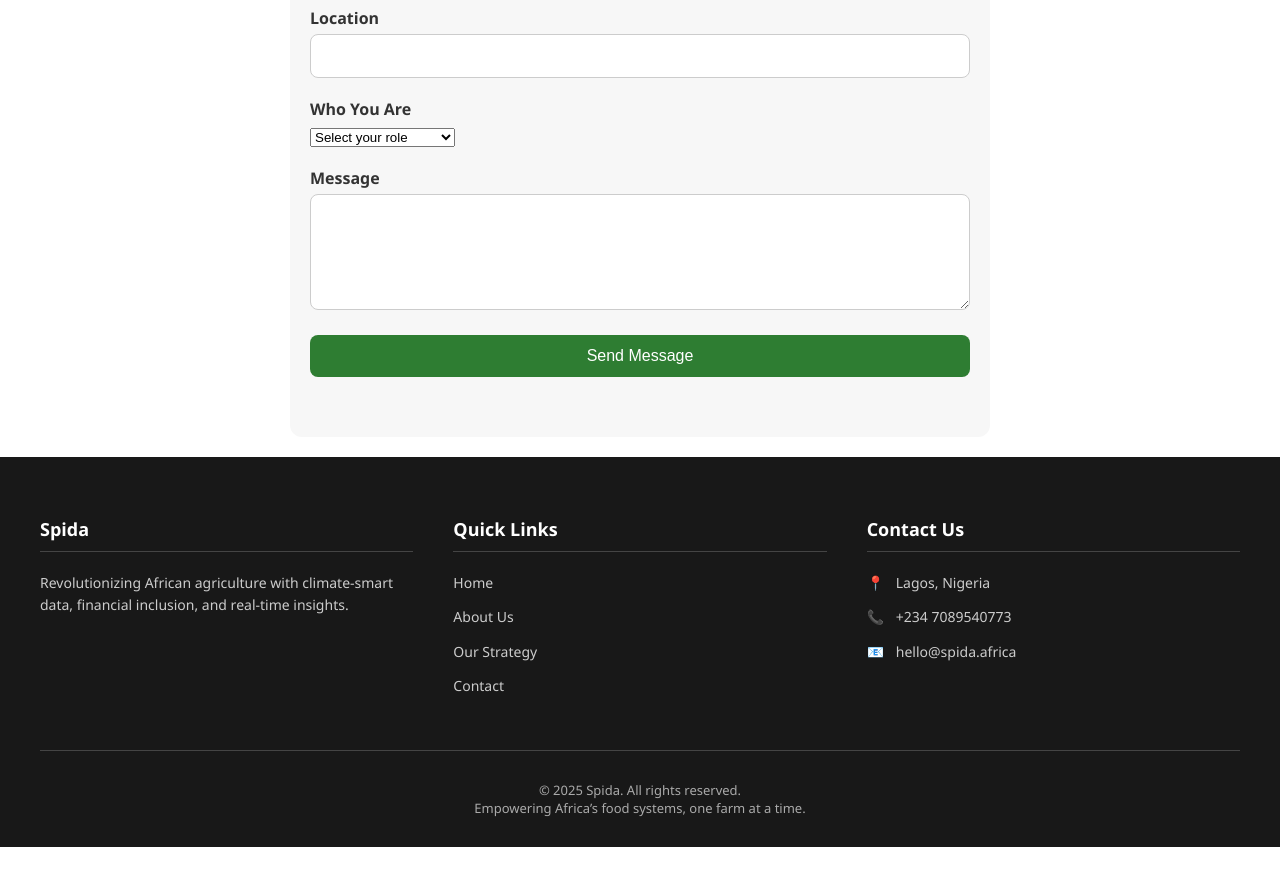
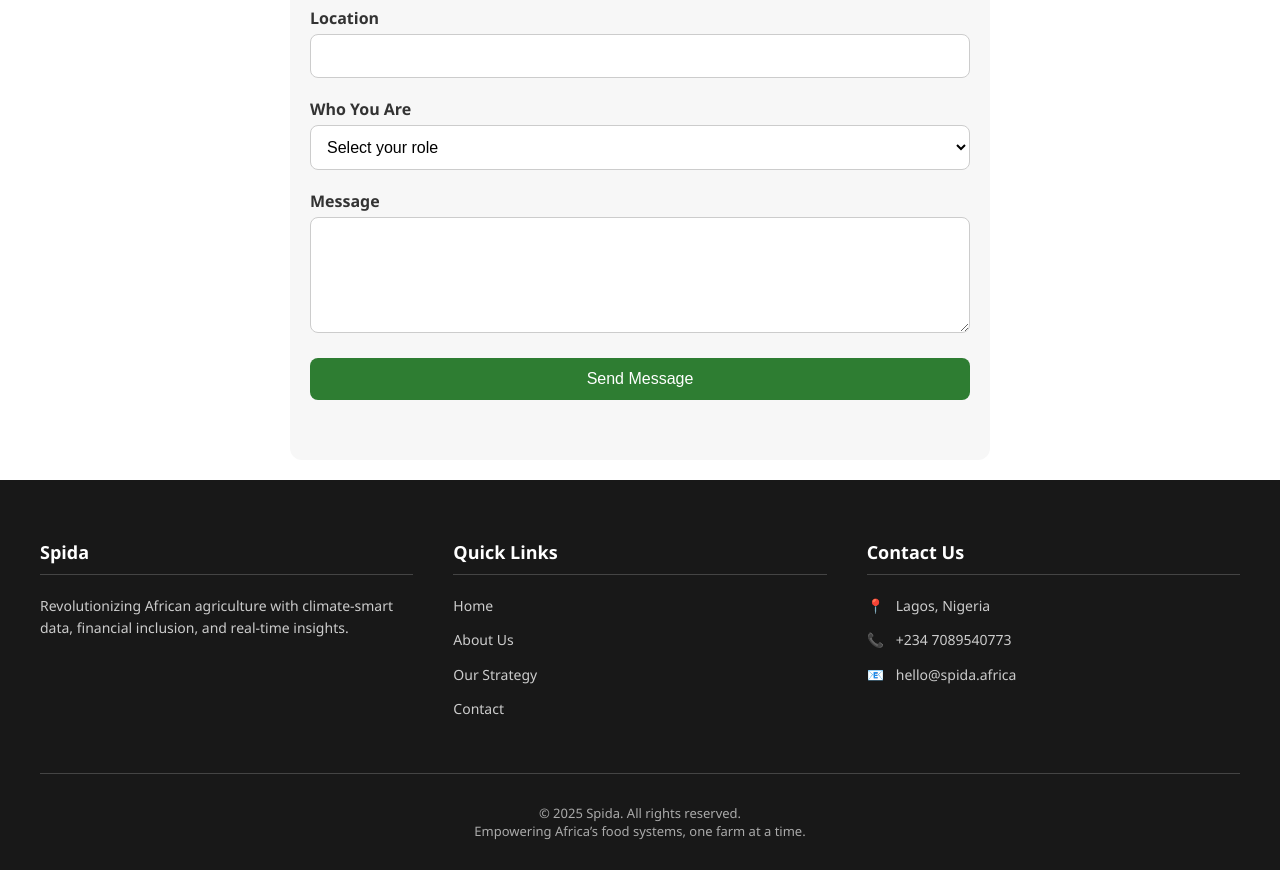
Before and after one commit to SpidaAfrica/main-spida, a React (Create React App) app: page /Contact in a window 1280 px wide. Shown: the part 880-1750 px from the top of the page. Before the commit the page ends 1727 px from the top, so only its background shows below. Built offline with nearby package versions, Linux system fonts and the light colour scheme.

Commit message:
Update ContactUs.css

```diff
--- a/src/pages/ContactUs.css
+++ b/src/pages/ContactUs.css
@@ -14,6 +14,15 @@
     margin-bottom: 10px;
     color: #2e7d32;
   }
+.form-group select {
+  width: 100%;
+  padding: 12px;
+  border: 1px solid #ccc;
+  border-radius: 8px;
+  font-size: 1rem;
+  background: white;
+}
+
 
   .contact-subtitle {
     font-size: 1rem;
```
